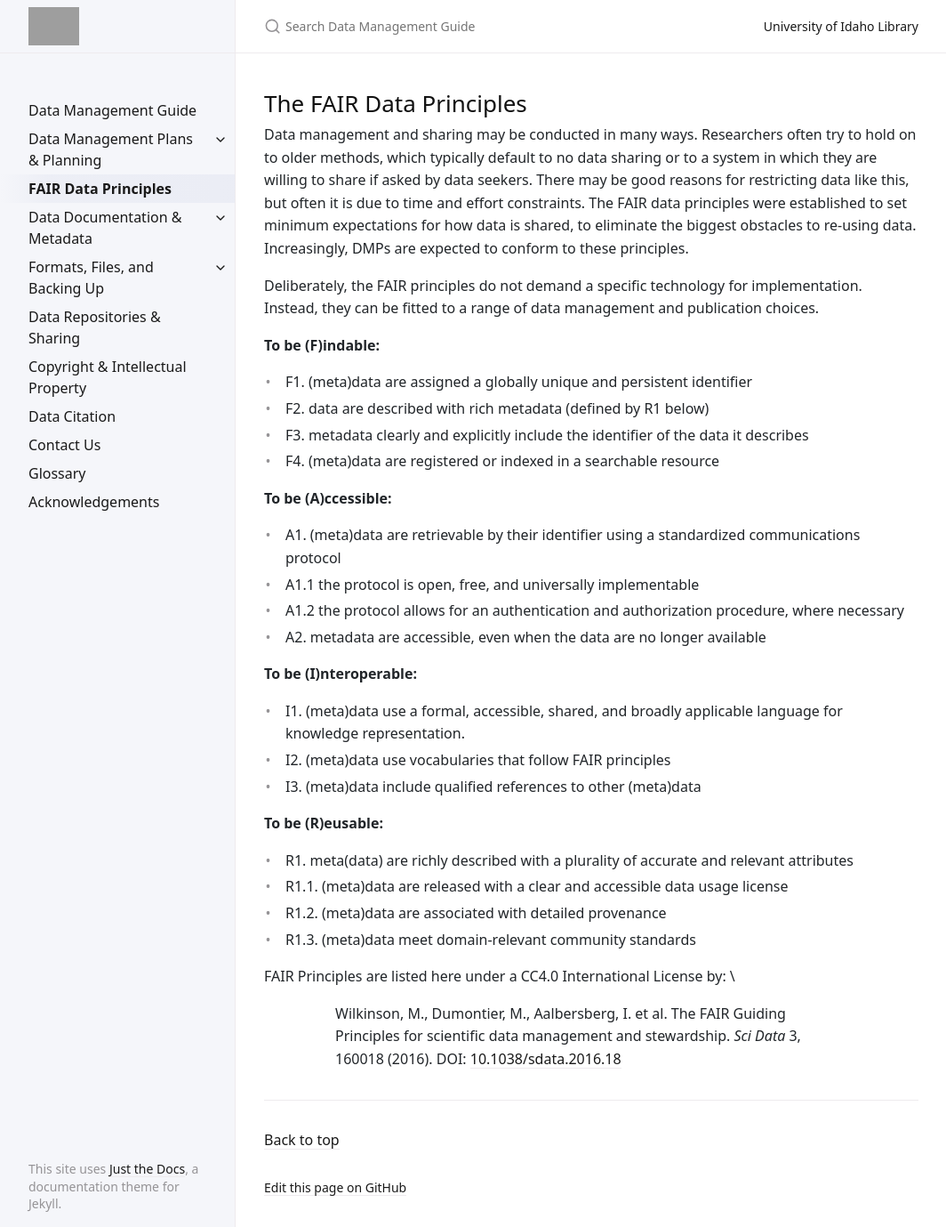
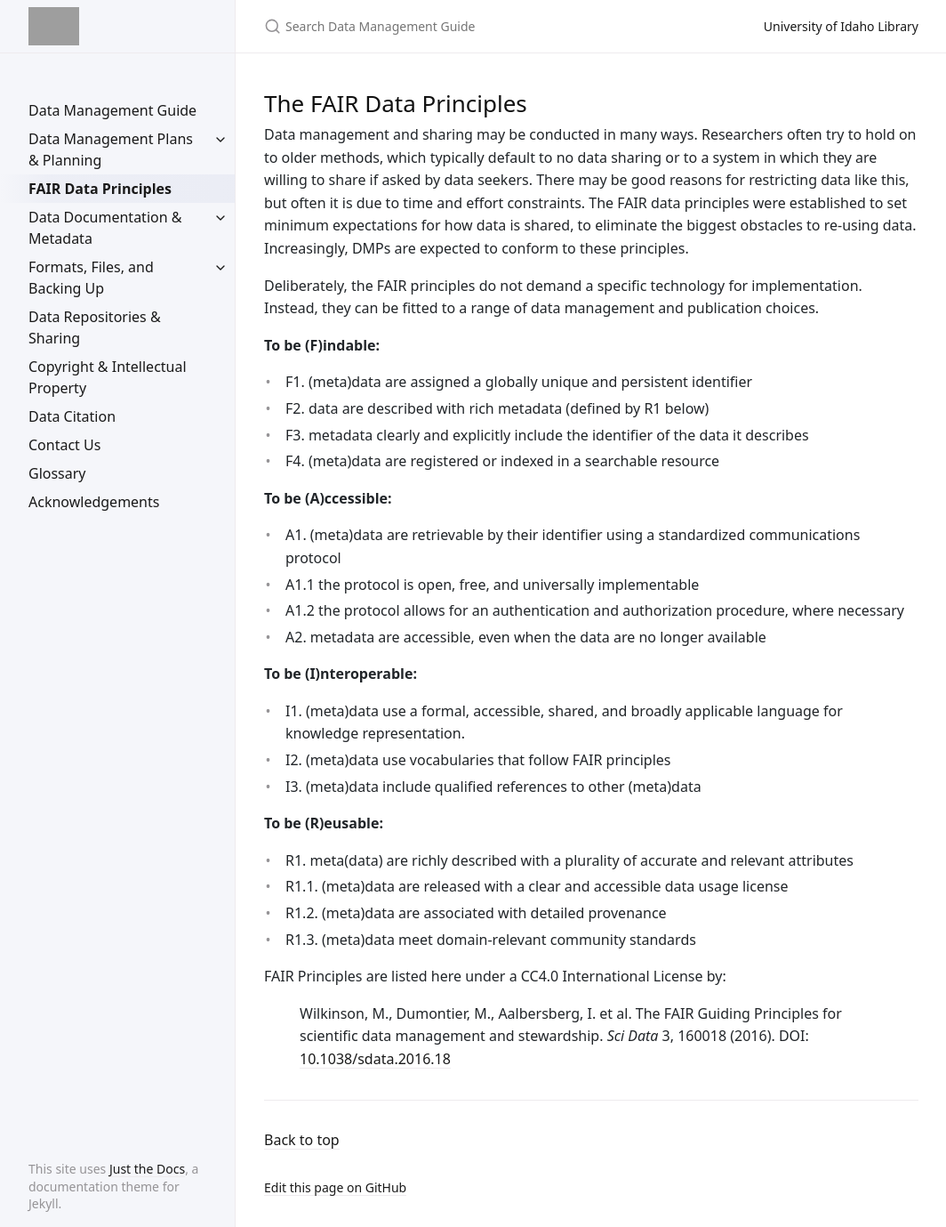
Before and after one commit to uidaholib/data-management-guide, a Jekyll site: the page built from guide/fair.md, in a window 1280 px wide and 1379 px high. Shown: the whole window at 89% size, without its empty margins (107-1171 px from the left). Built offline with Jekyll 4.4.1, drawn with Linux system fonts in a browser that asks for light colours; grey boxes are pictures that could not be loaded.

Commit message:
remove double block quote

```diff
--- a/guide/fair.md
+++ b/guide/fair.md
@@ -53,7 +53,8 @@ Deliberately, the FAIR principles do not demand a specific technology for
 
 
 
-FAIR Principles are listed here under a CC4.0 International License by: \\
-> > Wilkinson, M., Dumontier, M., Aalbersberg, I. et al. The FAIR Guiding Principles
+FAIR Principles are listed here under a CC4.0 International License by:
+
+> Wilkinson, M., Dumontier, M., Aalbersberg, I. et al. The FAIR Guiding Principles
  for scientific data management and stewardship. *Sci Data* 3, 160018 (2016).
   DOI: [10.1038/sdata.2016.18](https://doi.org/10.1038/sdata.2016.18)
```
Also changed, not shown: guide/deposit.md (+2 -1 lines), guide/planning/writingDMPs.md (+1 -1 lines).
